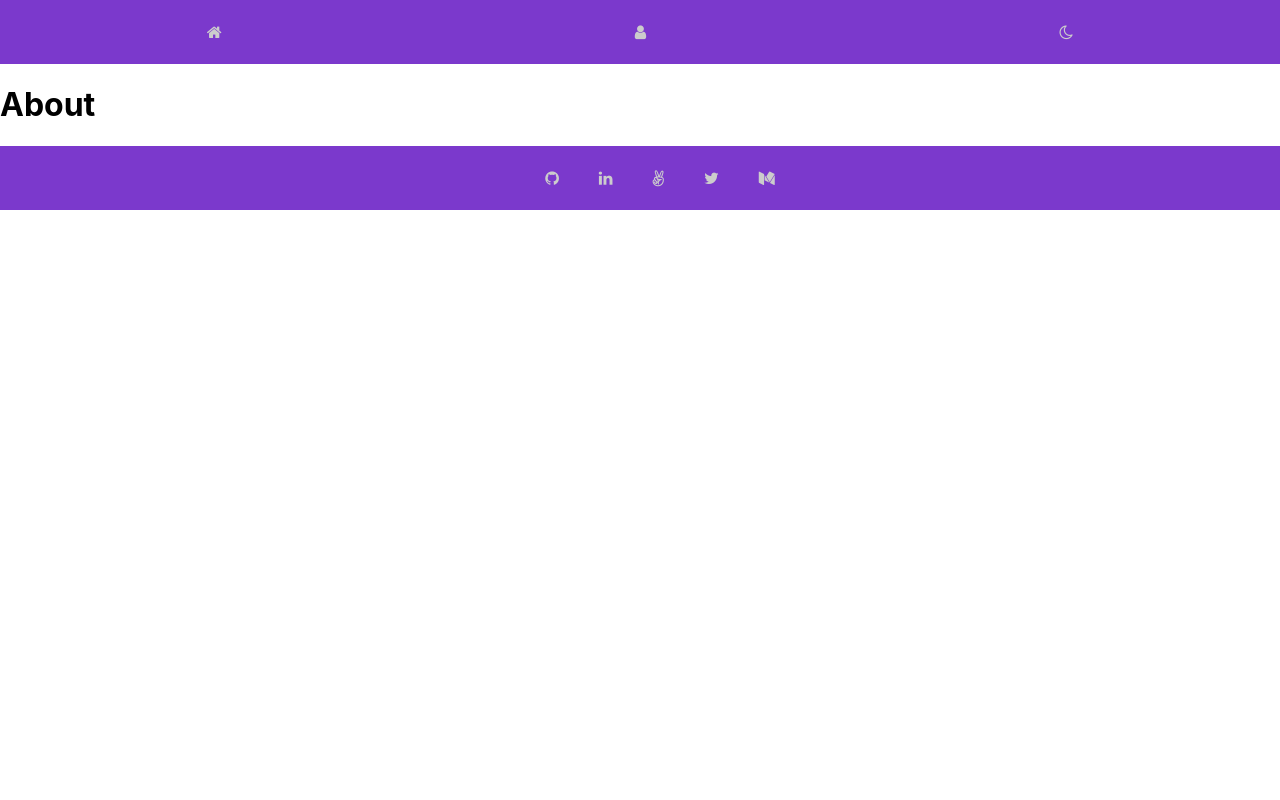
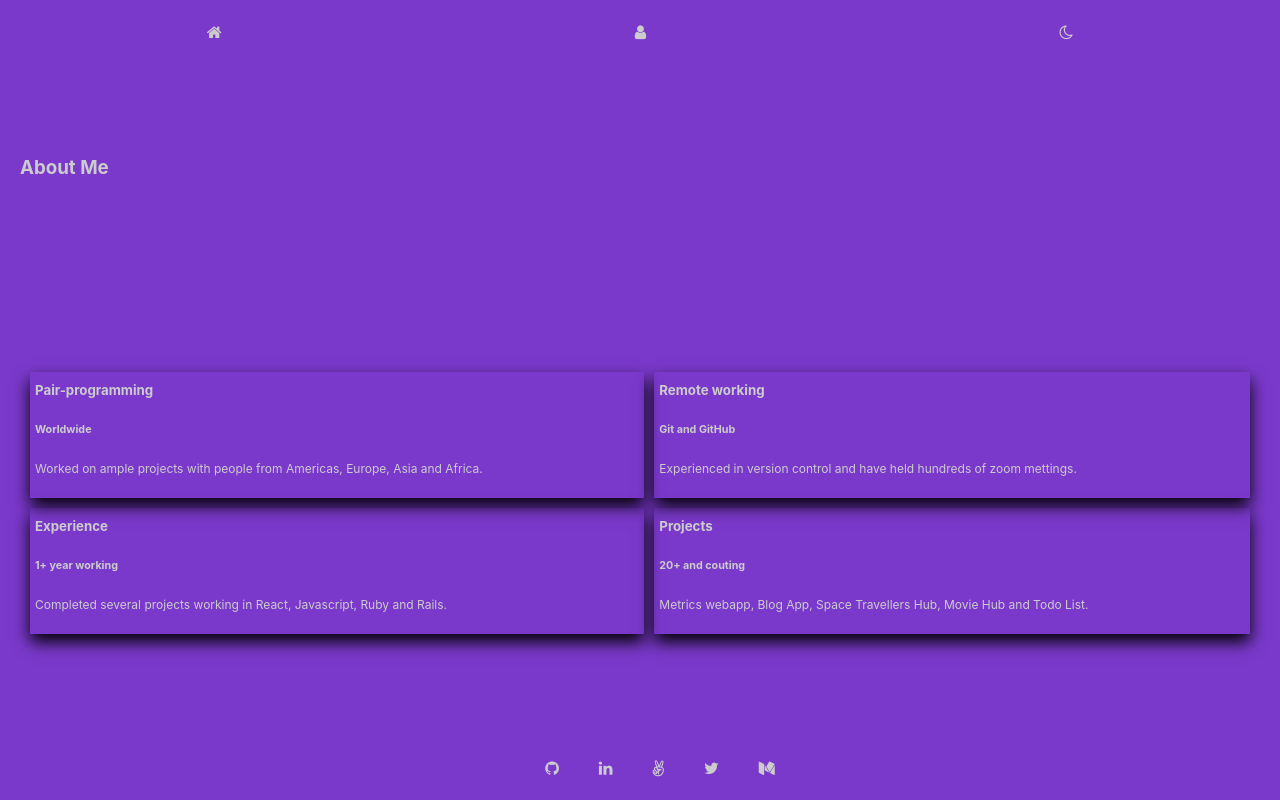
Before and after one commit to amexabee/portfolio-react, a React (Create React App) app: page /about in a window 1280 px wide. Built offline with nearby package versions, Linux system fonts and the light colour scheme.

Commit message:
Complete first full draft of About

```diff
--- a/src/App.js
+++ b/src/App.js
@@ -14,6 +14,7 @@ import './App.css';
 import './css/navBar.css';
 import './css/home.css';
 import './css/footer.css';
+import './css/about.css';
 
 const router = createBrowserRouter(
   createRoutesFromElements(
--- a/src/components/about.jsx
+++ b/src/components/about.jsx
@@ -1,5 +1,48 @@
+import { useOutletContext } from 'react-router-dom';
+
 const About = () => {
-  return <h1>About</h1>;
+  const [night] = useOutletContext();
+  let mode = 'about light';
+  if (night) mode = 'about dark';
+  return (
+    <div className={mode}>
+      <h3>About Me</h3>
+      <div className="row">
+        <div className="card">
+          <h5>Pair-programming</h5>
+          <h6>Worldwide</h6>
+          <p>
+            Worked on ample projects with people from Americas, Europe, Asia and
+            Africa.
+          </p>
+        </div>
+        <div className="card">
+          <h5>Remote working</h5>
+          <h6>Git and GitHub</h6>
+          <p>
+            Experienced in version control and have held hundreds of zoom
+            mettings.
+          </p>
+        </div>
+        <div className="card">
+          <h5>Experience</h5>
+          <h6>1+ year working</h6>
+          <p>
+            Completed several projects working in React, Javascript, Ruby and
+            Rails.
+          </p>
+        </div>
+        <div className="card">
+          <h5>Projects</h5>
+          <h6>20+ and couting</h6>
+          <p>
+            Metrics webapp, Blog App, Space Travellers Hub, Movie Hub and Todo
+            List.
+          </p>
+        </div>
+      </div>
+    </div>
+  );
 };
 
 export default About;
--- a/src/components/home.jsx
+++ b/src/components/home.jsx
@@ -5,7 +5,6 @@ import black from '../images/profile-black.jpg';
 const Home = () => {
   const [night] = useOutletContext();
   let mode = 'home light';
-  console.log(night);
   if (night) mode = 'home dark';
   return (
     <div className={mode}>
--- /dev/null
+++ b/src/css/about.css
@@ -0,0 +1,29 @@
+.about {
+  margin: 0;
+  padding: 0 20px;
+  height: 84vh;
+  display: flex;
+  flex-direction: column;
+  justify-content: space-around;
+}
+
+.about h3,
+h5 {
+  margin: 0;
+}
+
+.row {
+  display: grid;
+  grid-template-columns: auto auto;
+  gap: 10px;
+  padding: 10px;
+}
+
+.card {
+  padding: 10px 5px;
+  box-shadow: 0px 8px 16px 0px rgba(0, 0, 0, 1);
+}
+
+.card p {
+  font-size: 12px;
+}
--- a/src/css/navBar.css
+++ b/src/css/navBar.css
@@ -12,6 +12,7 @@ nav ul {
   justify-content: space-around;
   margin: 0;
   padding: 0;
+  z-index: 1;
 }
 
 .link {
```
